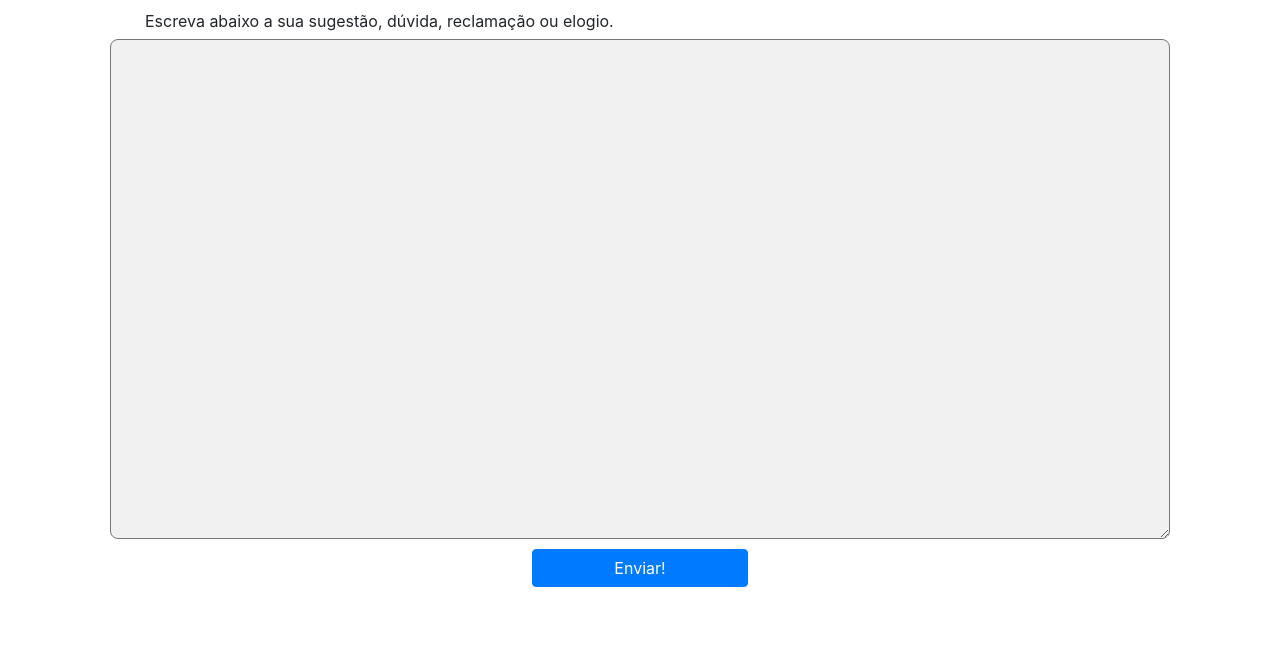
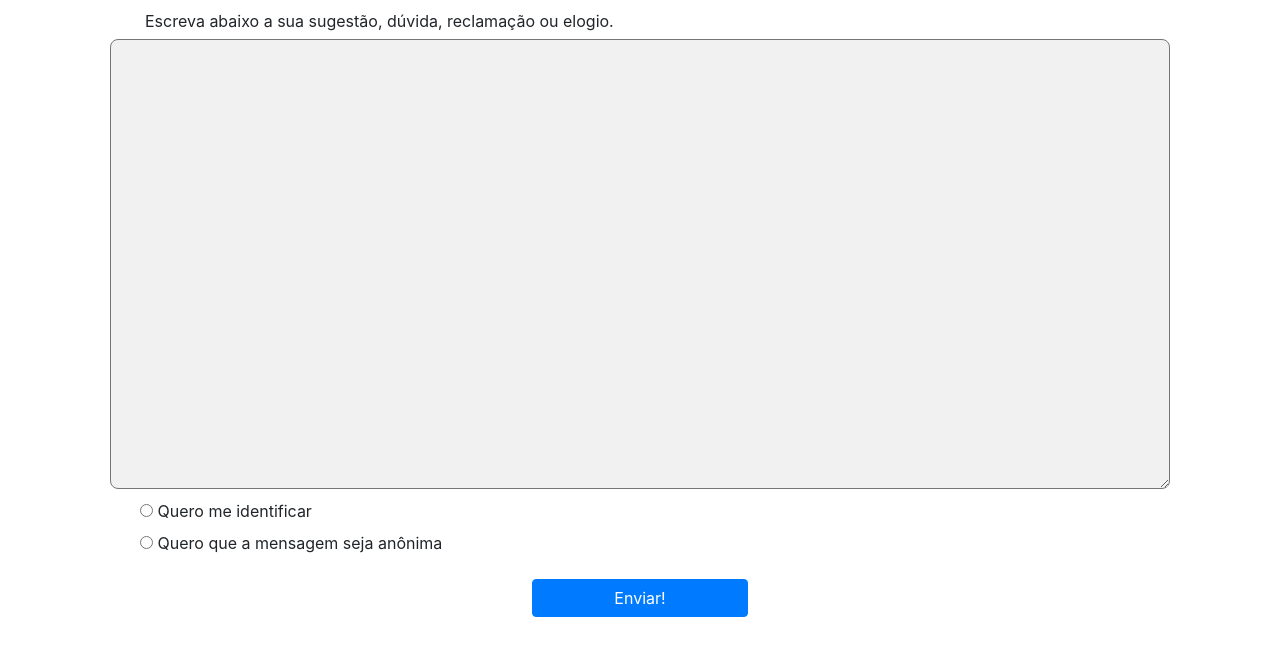
Before and after one commit to apvma-manaus/apvma, a Django app: page /contact_us in a window 1280 px wide. Shown: the part 58-714 px from the top of the page. Run offline with Django 3.2, Linux system fonts and the light colour scheme; the visitor is signed in with stand-in values (Sample User, id 1); parts of the project's set-up code (start-up, migrations or seed data) failed here and were passed over; some libraries are stand-ins or nearby versions.

Commit message:
Contact us Anonimous or not

```diff
--- a/apvma/contact_us/forms.py
+++ b/apvma/contact_us/forms.py
@@ -2,4 +2,8 @@ from django import forms
 
 
 class ContactUsForm(forms.Form):
+    CHOICES = (('1', 'Quero me identificar'),
+               ('2', 'Quero que a mensagem seja anônima'))
+
     content = forms.CharField(widget=forms.Textarea)
+    identify = forms.ChoiceField(widget=forms.RadioSelect, choices=CHOICES)
--- a/apvma/contact_us/templates/contact_us/contact_us.html
+++ b/apvma/contact_us/templates/contact_us/contact_us.html
@@ -30,6 +30,10 @@
                     </div>
                 </div>
 
+                <div class="identification_option" align="left">
+                    {{ form.identify }}
+                </div>
+
                 <div>
                     <button type="submit" class="btn btn-primary">Enviar!</button>
                 </div>
--- a/apvma/contact_us/views.py
+++ b/apvma/contact_us/views.py
@@ -18,18 +18,28 @@ def contact_us(request):
         if not form.is_valid():
             return render(request, 'contact_us/contact_us.html', {'form': form})
 
-        user = request.user
-        resident = Resident.objects.get(apartment__user=user)
-        email_to = resident.email
+        import ipdb
+        #ipdb.set_trace()
+        if form.cleaned_data['identify'] == '1':
+            user = request.user
+            resident = Resident.objects.get(apartment__user=user)
+            email_from = resident.email
+            msg = 'Obrigado por entrar em contato conosco e nos ajudar a trazer melhorias para a nossa vila.'
+        else:
+            user = 'Mensagem anônima'
+            resident = 'Mensagem anônima'
+            email_from = settings.DEFAULT_APVMA_EMAIL
+            msg = 'Obrigado por entrar em contato conosco e nos ajudar a trazer melhorias para a nossa vila. \n' \
+                  'Não se preocupe, a mensagem foi enviada como anônima e você não será identificado.'
 
         # Send email
         _send_mail('Mensagem do "Entre em contato conosco"',
-                   email_to,
+                   email_from,
                    settings.DEFAULT_APVMA_EMAIL,
                    'contact_us/contact_us_email.txt',
                    {'form': form.cleaned_data, 'user': user, 'resident': resident})
 
-        messages.success(request, 'Obrigado por entrar em contato conosco e nos ajudar a trazer melhorias para a nossa vila.')
+        messages.success(request, msg)
         return HttpResponseRedirect(r('contact_us'))
 
     context = {'form': ContactUsForm()}
--- a/apvma/core/static/css/contact_us.css
+++ b/apvma/core/static/css/contact_us.css
@@ -31,5 +31,9 @@ textarea {
 .container-fluid {
     margin-top: -1%;
     margin-bottom: 1%;
-    height: 500px;
+    height: 450px;
 }
+
+.identification_option ul {
+    list-style: none;
+}
--- a/apvma/settings.py
+++ b/apvma/settings.py
@@ -167,7 +167,6 @@ EMAIL_USE_TLS = config('EMAIL_USE_TLS', cast=bool)
 EMAIL_HOST_USER = config('EMAIL_HOST_USER')
 EMAIL_HOST_PASSWORD = config('EMAIL_HOST_PASSWORD')
 
-DEFAULT_FROM_EMAIL = 'apvma_from@email.com'
 DEFAULT_APVMA_EMAIL = 'contatoapvma@gmail.com'
 
 
```
Also changed, not shown: apvma/contact_us/tests/test_contact_us_email.py (+26 -3 lines), apvma/contact_us/tests/test_contact_us_form.py (+1 -1 lines), apvma/contact_us/tests/test_contact_us_view.py (+2 -1 lines).
